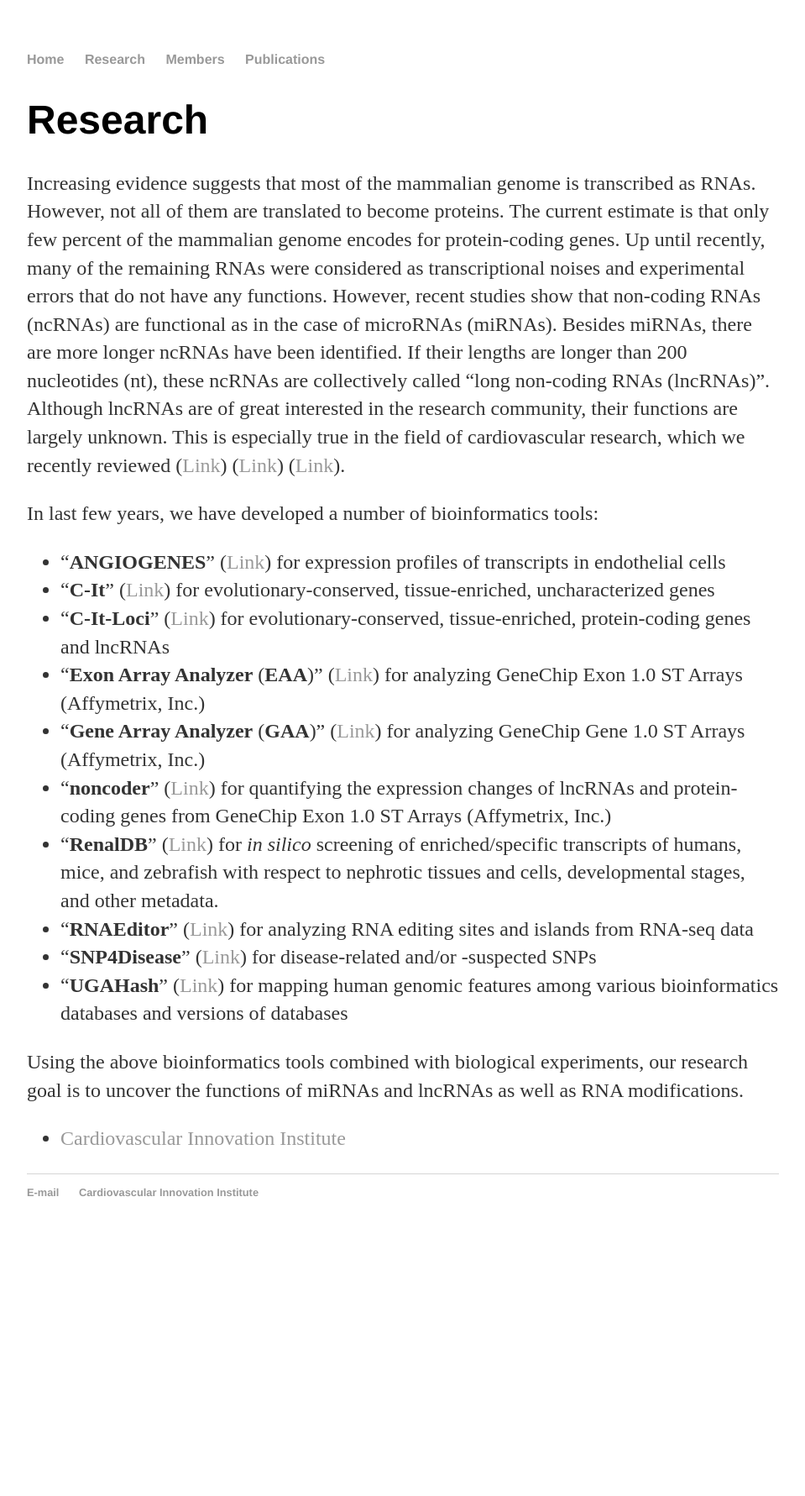
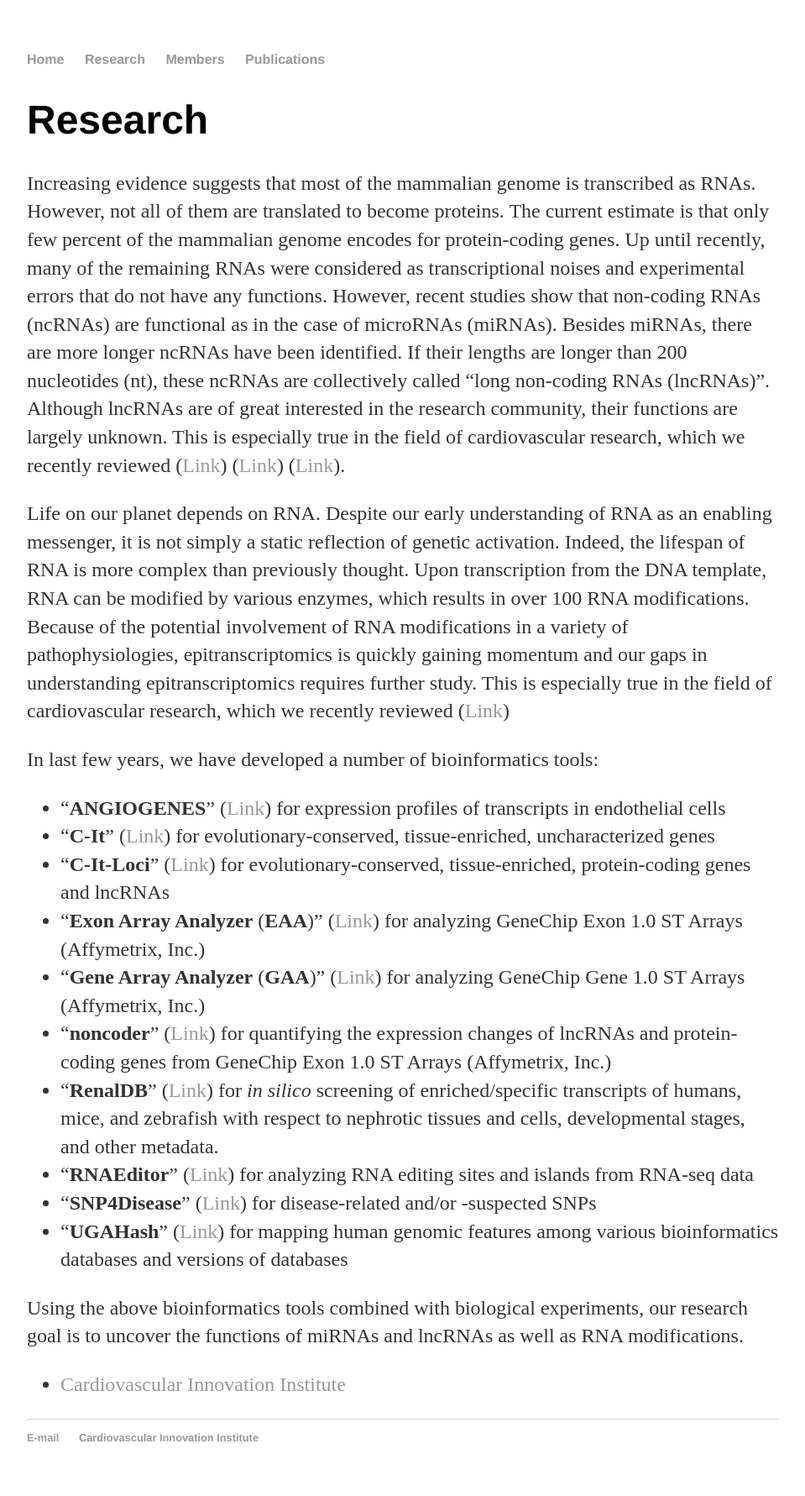
Before and after one commit to heartlncrna/heartlncrna.github.io, a Jekyll site: the page research/overview.html, which Jekyll copies as it is, in a window 1280 px wide. Shown: the whole page at 84% size, without its empty margins (160-1119 px from the left). Built offline with Jekyll 4.4.1, drawn with Linux system fonts in a browser that asks for light colours; before the commit the page ends 1488 px from its top, so only the background shows below that.

Commit message:
Update overview.html

```diff
--- a/research/overview.html
+++ b/research/overview.html
@@ -37,6 +37,11 @@
 			This is especially true in the field of cardiovascular research, which we recently reviewed
 			(<a href="http://circres.ahajournals.org/content/116/4/737.abstract"><span class="ptHyperlink">Link</span></a>) (<a href="https://www.liebertpub.com/doi/10.1089/ars.2017.7262"><span class="ptHyperlink">Link</span></a>) (<a href="https://www.frontiersin.org/articles/10.3389/fphys.2018.00522/full"><span class="ptHyperlink">Link</span></a>).
 			</p>
+
+			<p class="ptNormal">
+Life on our planet depends on RNA. Despite our early understanding of RNA as an enabling messenger, it is not simply a static reflection of genetic activation. Indeed, the lifespan of RNA is more complex than previously thought. Upon transcription from the DNA template, RNA can be modified by various enzymes, which results in over 100 RNA modifications. Because of the potential involvement of RNA modifications in a variety of pathophysiologies, </b>epitranscriptomics</b> is quickly gaining momentum and our gaps in understanding epitranscriptomics requires further study. This is especially true in the field of cardiovascular research, which we recently reviewed
+			(<a href="http://circres.ahajournals.org/content/122/3/399.long"><span class="ptHyperlink">Link</span></a>)
+</p>
 
 			<p class="ptNormal">
 			In last few years, we have developed a number of bioinformatics tools:
```
